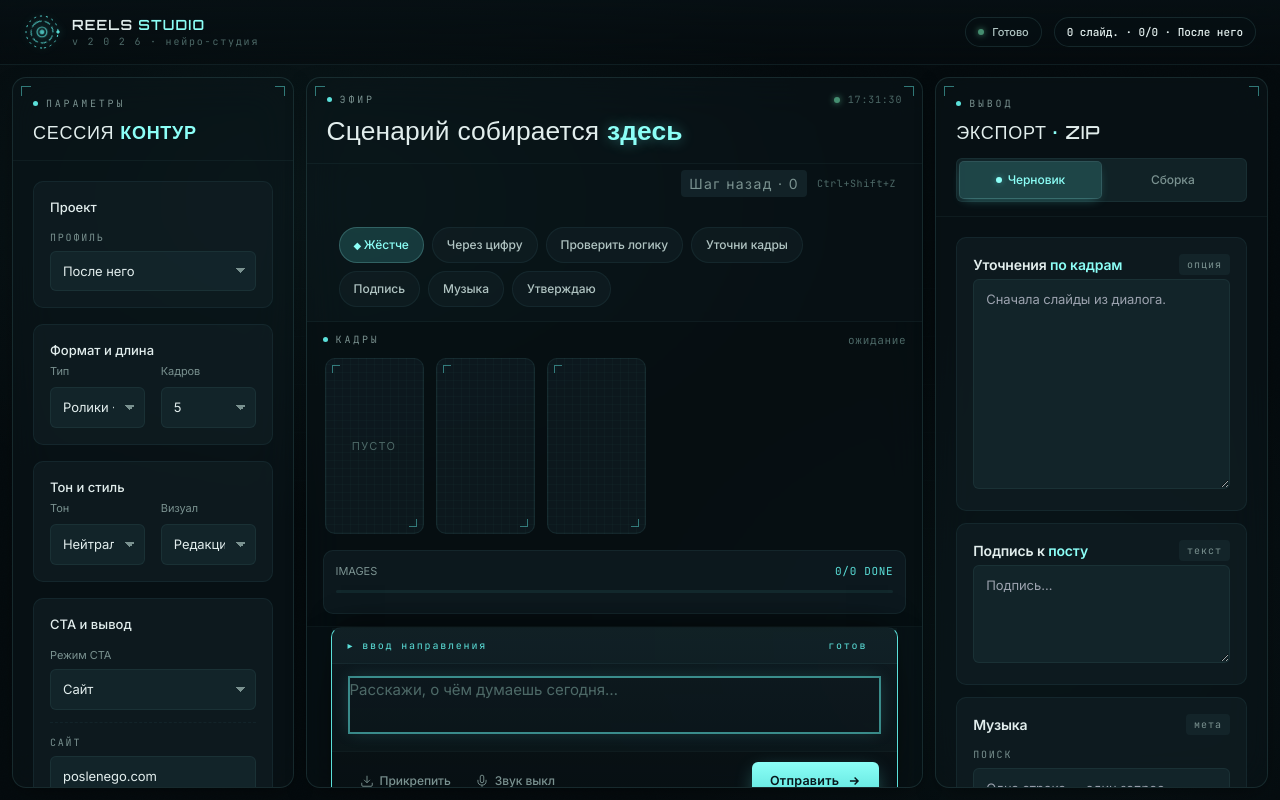
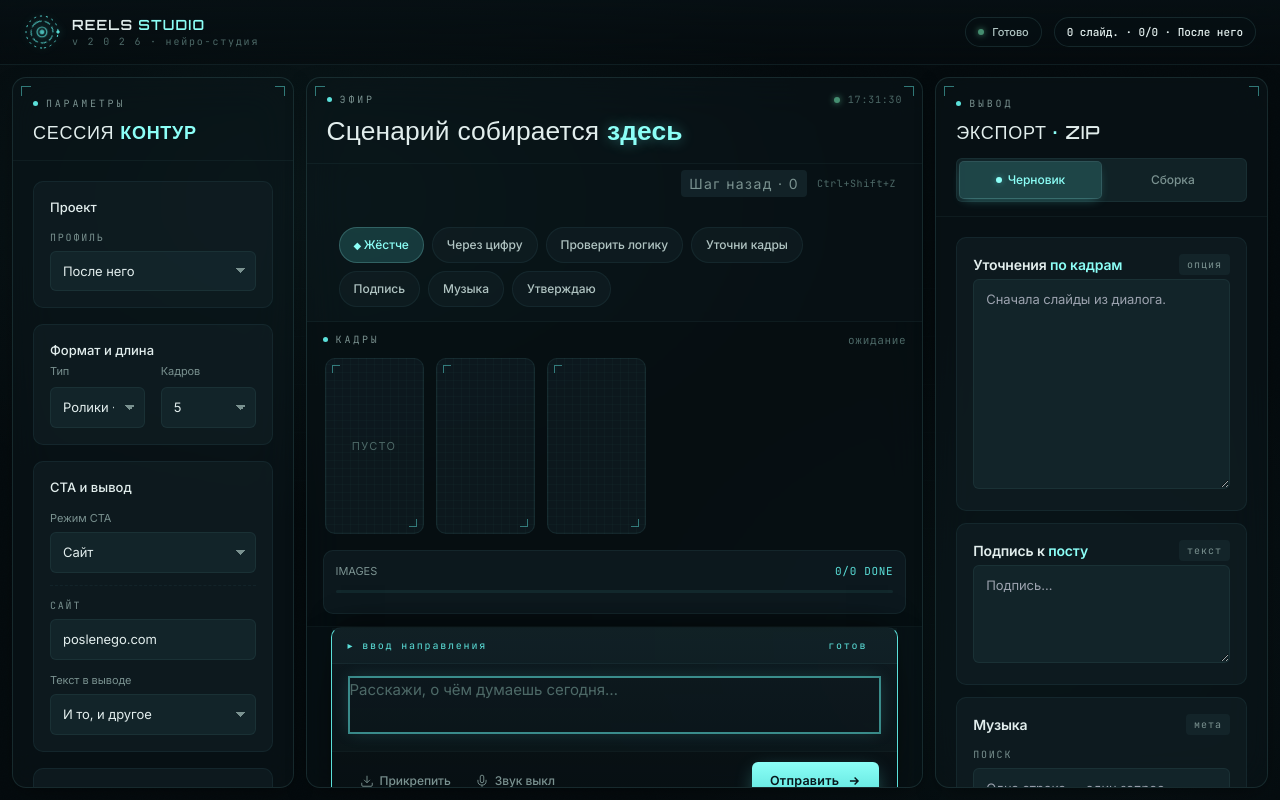
Before and after one commit to zobnin8-ux/AI-Reels-Studio, a Next.js app: page / in a window 1280 px wide. Built offline with nearby package versions, Linux system fonts and the light colour scheme.

Commit message:
Update API, components, and libs

```diff
--- a/src/app/api/chat/route.ts
+++ b/src/app/api/chat/route.ts
@@ -8,15 +8,6 @@ const selectorsSchema = z.object({
   project: z.enum(["poslenego", "zobnin", "olgatrip"]),
   contentType: z.enum(["reels", "post"]),
   slideCount: z.union([z.literal(5), z.literal(7), z.literal(9), z.literal(10), z.literal(12)]),
-  mood: z.enum(["aggressive", "soft", "provocative", "positive", "neutral"]),
-  visualStyle: z.enum([
-    "darkBrutal",
-    "lightMinimal",
-    "brightPositive",
-    "portraLifestyle",
-    "editorial",
-    "tech"
-  ]),
   outputMode: z.enum(["textInImages", "textSeparate", "both"]),
   ctaMode: z.enum(["website", "direct", "none", "custom"]),
   website: z.string(),
--- a/src/components/ControlPanel.tsx
+++ b/src/components/ControlPanel.tsx
@@ -265,48 +265,6 @@ export function ControlPanel() {
         </div>
 
         <div className="group">
-          <div className="group-title">Тон и стиль</div>
-          <div className="field-row">
-            <div className="field">
-              <span className="label">Тон</span>
-              <select
-                className="select"
-                value={state.mood}
-                onChange={(e) =>
-                  dispatch({ type: "set", patch: { mood: e.target.value as StudioState["mood"] } })
-                }
-              >
-                <option value="aggressive">Жёсткий</option>
-                <option value="soft">Мягкий</option>
-                <option value="provocative">Провокация</option>
-                <option value="positive">Позитив</option>
-                <option value="neutral">Нейтрально</option>
-              </select>
-            </div>
-            <div className="field">
-              <span className="label">Визуал</span>
-              <select
-                className="select"
-                value={state.visualStyle}
-                onChange={(e) =>
-                  dispatch({
-                    type: "set",
-                    patch: { visualStyle: e.target.value as StudioState["visualStyle"] }
-                  })
-                }
-              >
-                <option value="darkBrutal">Тёмный брутальный</option>
-                <option value="lightMinimal">Светлый минимал</option>
-                <option value="brightPositive">Яркий позитив</option>
-                <option value="portraLifestyle">Портрет lifestyle</option>
-                <option value="editorial">Редакционный</option>
-                <option value="tech">Техно</option>
-              </select>
-            </div>
-          </div>
-        </div>
-
-        <div className="group">
           <div className="group-title">CTA и вывод</div>
           <div className="field">
             <span className="label">Режим CTA</span>
--- a/src/lib/actions.ts
+++ b/src/lib/actions.ts
@@ -1,6 +1,12 @@
 "use client";
 
-import { buildImagePrompt, formatSceneAnchorsFromMeta, slideBodyForImagePrompt } from "@/lib/build-image-prompt";
+import {
+  buildImagePrompt,
+  formatSceneAnchorsFromMeta,
+  IMAGE_PIPELINE_TONE,
+  IMAGE_PIPELINE_VISUAL,
+  slideBodyForImagePrompt
+} from "@/lib/build-image-prompt";
 import {
   sceneMetaMatchesProject,
   type ChatMessage,
@@ -26,7 +32,7 @@ function aspectFromContentType(contentType: StudioState["contentType"]) {
   return contentType === "reels" ? ("9:16" as const) : ("4:5" as const);
 }
 
-/** Сборка единственной строки для OpenAI Image API по ТЗ (аккаунт, тон, стиль, текст слайда + опц. косметика). */
+/** Сборка строки для OpenAI Image API: тон/«стиль» шаблона фиксированы нейтрально — живость задают текст слайда и sceneMeta из диалога. */
 function composeImagePrompt(
   state: StudioState,
   slide: { id: string; title: string; text: string },
@@ -36,8 +42,8 @@ function composeImagePrompt(
   const useAnchors = meta && sceneMetaMatchesProject(state.project, meta);
   return buildImagePrompt({
     account: state.project,
-    tone: state.mood,
-    visualStyle: state.visualStyle,
+    tone: IMAGE_PIPELINE_TONE,
+    visualStyle: IMAGE_PIPELINE_VISUAL,
     slideText: slideBodyForImagePrompt(slide),
     cosmeticHint: cosmeticHint.trim() || undefined,
     sceneAnchors: useAnchors ? formatSceneAnchorsFromMeta(meta) : undefined
@@ -94,8 +100,6 @@ export function buildSelectorsPayload(
   | "project"
   | "contentType"
   | "slideCount"
-  | "mood"
-  | "visualStyle"
   | "outputMode"
   | "ctaMode"
   | "website"
@@ -106,8 +110,6 @@ export function buildSelectorsPayload(
     project: state.project,
     contentType: state.contentType,
     slideCount: state.slideCount,
-    mood: state.mood,
-    visualStyle: state.visualStyle,
     outputMode: state.outputMode,
     ctaMode: state.ctaMode,
     website: state.website,
@@ -403,8 +405,8 @@ export async function regenerateOneImage(
       ? composeImagePrompt(state, slide, hint)
       : buildImagePrompt({
           account: state.project,
-          tone: state.mood,
-          visualStyle: state.visualStyle,
+          tone: IMAGE_PIPELINE_TONE,
+          visualStyle: IMAGE_PIPELINE_VISUAL,
           slideText: hint || "(no slide)",
           cosmeticHint: undefined
         });
--- a/src/lib/build-image-prompt.ts
+++ b/src/lib/build-image-prompt.ts
@@ -7,6 +7,23 @@ import type {
   VisualStyle,
   ZobninSceneMeta
 } from "@/lib/state";
+
+/** Нейтральная база для Image API: тон и «визуал» задаются текстом слайдов и диалогом, не селекторами UI. */
+export const IMAGE_PIPELINE_TONE: Mood = "neutral";
+export const IMAGE_PIPELINE_VISUAL: VisualStyle = "editorial";
+
+/** Минимальная длина финальной строки для OpenAI Image — ниже этого добавляем технический добивочный блок. */
+export const MIN_IMAGE_PROMPT_CHARS = 200;
+
+function ensureMinImagePromptLength(prompt: string, minLen: number): string {
+  let out = prompt.trim();
+  if (out.length >= minLen) return out;
+  const pad = `
+PHOTOGRAPHIC EXTENSION (mandatory density — photorealistic documentary feel, no text in frame):
+Articulate lens intent (e.g. 35–50mm observational), motivated practical light, depth of field choice, surface textures, spatial depth, subject-environment tension, micro-expression or posture beat that carries emotion without illustrating slide wording literally. Reserve generous negative space for later typography overlay; single coherent moment; continuity with anchors above.
+`.trim();
+  return `${out}\n\n${pad}`;
+}
 
 /**
  * Сборка финального image prompt для OpenAI Image API по ТЗ:
@@ -219,7 +236,7 @@ export function buildImagePrompt(input: BuildImagePromptInput): string {
     out += `\n\nUSER REFINEMENT (cosmetic only):\n${hint}`;
   }
 
-  return out;
+  return ensureMinImagePromptLength(out, MIN_IMAGE_PROMPT_CHARS);
 }
 
 /** Текст слайда для поля slideText: заголовок + тело. */
--- a/src/lib/dialogue-context.ts
+++ b/src/lib/dialogue-context.ts
@@ -19,8 +19,6 @@ export type SelectorSnapshotForApi = Pick<
   | "project"
   | "contentType"
   | "slideCount"
-  | "mood"
-  | "visualStyle"
   | "outputMode"
   | "ctaMode"
   | "website"
@@ -34,17 +32,19 @@ function selectorsBlock(sel: SelectorSnapshotForApi) {
   return `PROJECT: ${sel.project}
 CONTENT FORMAT: ${sel.contentType} (${aspect})
 SLIDE COUNT TARGET: ${sel.slideCount}
-MOOD/TONE: ${sel.mood}
-VISUAL STYLE: ${sel.visualStyle}
 OUTPUT MODE (text on images vs separate): ${sel.outputMode}
-CTA MODE & RULES: ${getCtaHint(sel)}`;
+CTA MODE & RULES: ${getCtaHint(sel)}
+
+CREATIVE FREEDOM (no mood/visual dropdowns in UI):
+Infer tone, pacing, warmth, tension, and how concrete vs spare the writing feels ONLY from the user's messages and the slides you author — not from separate MOOD/VISUAL selectors.
+Image backgrounds are rendered later by the app + OpenAI Image using slide text and sceneMeta; the chat model must not assume studio-side mood/visual toggles.`;
 }
 
 function olgatripRules(project: SelectorSnapshotForApi["project"]) {
   if (project !== "olgatrip") return "";
   return `
 OLGATRIP — booster (profile above is canonical):
-- SELECTORS + SESSION STATE win on conflicts; SCENE DIVERSITY ENGINE + anti-repetition always apply.
+- Hard UI selectors (format, slide count, output mode, CTA) + SESSION STATE win on conflicts; SCENE DIVERSITY ENGINE + anti-repetition always apply.
 - Full-package "reply": IDEA → HOOK → SCRIPT (0–3 / 3–10 / 10–25 / 25–35) → CAPTION → MUSIC MOOD; never image prompts for backgrounds.
 - statePatch.prompts: short cosmetic hints only on explicit user ask for regeneration tweaks.
 - When slides are generated or rebuilt, include statePatch.sceneMeta (OlgaTrip schema, one entry per slide with slideId); never describe sceneMeta in "reply".
@@ -78,7 +78,7 @@ export function buildDialogueSystemPrompt(
   return `${profileSystem}
 
 ---
-SESSION CONTEXT SELECTORS (must respect on every answer):
+SESSION CONTEXT — HARD CONSTRAINTS FROM UI (only these; everything else comes from dialogue):
 ${selectorsBlock(selectors)}
 ${olgatripRules(selectors.project)}
 
@@ -105,7 +105,7 @@ RESPONSE FORMAT (mandatory — valid JSON only, single object):
 }
 
 RULES:
-- SELECTORS HAVE HIGHEST PRIORITY and OVERRIDE project-profile defaults whenever they conflict.
+- HARD UI CONSTRAINTS (slide count, reels/post format, output mode, CTA) override conflicting defaults; emotional tone and visual language are NOT chosen from dropdowns — derive them from conversation and script quality.
 - Always return "reply" as what the user reads (creative partner tone).
 - Infer intent from short messages ("эта", "эту", numbers): update selectedAngleId or refine slides accordingly.
 - ANGLES / ВАРИАНТЫ ТЕМ / ОПЦИИ ВЫБОРА: In natural-language "reply", list options only as **1. … 2. … 3. …** (Arabic numerals, max five items). Do NOT use stars, bullets with letters (A/B/C), Roman numerals, emoji numbering, or mixed styles. In statePatch.angles, each item MUST use id exactly **"1"**, **"2"**, **"3"**, **"4"**, **"5"** in order from first to fifth option; labels carry the text. selectedAngleId must be one of those ids as a string when user chooses an option.
@@ -122,7 +122,7 @@ RULES:
   - website: CTA must use the selected website.
   - direct: CTA must use the selected trigger word.
   - custom: CTA must use customCta.
-- Image backgrounds are NOT authored here: OpenAI Image API uses slide text + PROJECT + MOOD/TONE + VISUAL STYLE in a fixed app-side template. Do not invent full English image prompts unless the user explicitly asks for short cosmetic refinement lines for regeneration.
+- Image backgrounds are NOT authored here as raw English prompts: the app builds OpenAI Image requests from slide text + PROJECT + sceneMeta + a neutral technical template (no per-chat mood/visual selectors). Do not invent full English image prompts unless the user explicitly asks for short cosmetic refinement lines for regeneration.
 - Caption: put statePatch.caption ONLY when the user explicitly asks for a caption / подпись / текст поста in this turn (shortcut «Caption» counts). If the user only asked for a script or scenario, omit "caption" from statePatch entirely — do not auto-fill a weak caption.
 - Music: put statePatch.music ONLY when the user explicitly asks for music / soundtrack / треки / подбор музыки in this turn (shortcut «Музыка» counts). Never fill "music" from scenario slides, IDEA/HOOK blocks, or creative script content. If the user did not ask for music this turn, omit "music" entirely from statePatch.
 - If nothing structural changes, omit statePatch or use {}.
```
Also changed, not shown: src/lib/profiles.ts (+6 -8 lines).
